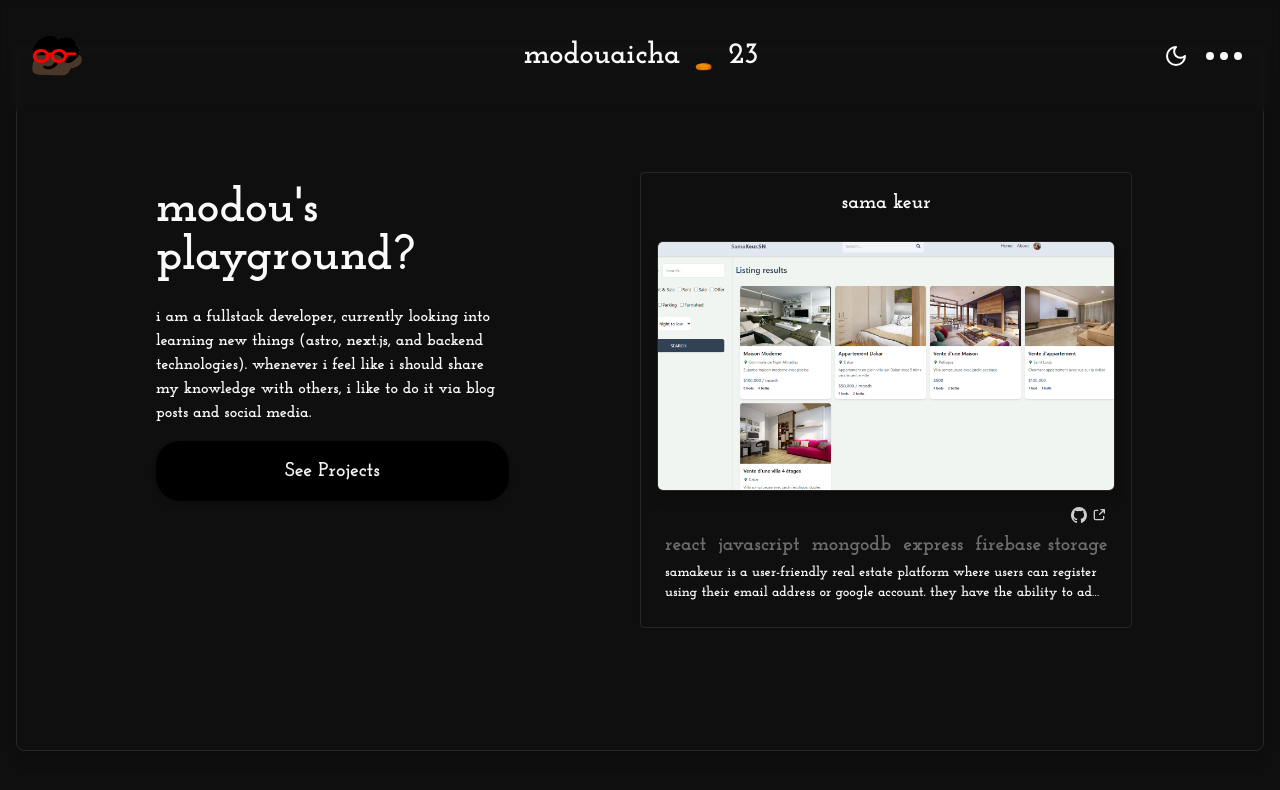
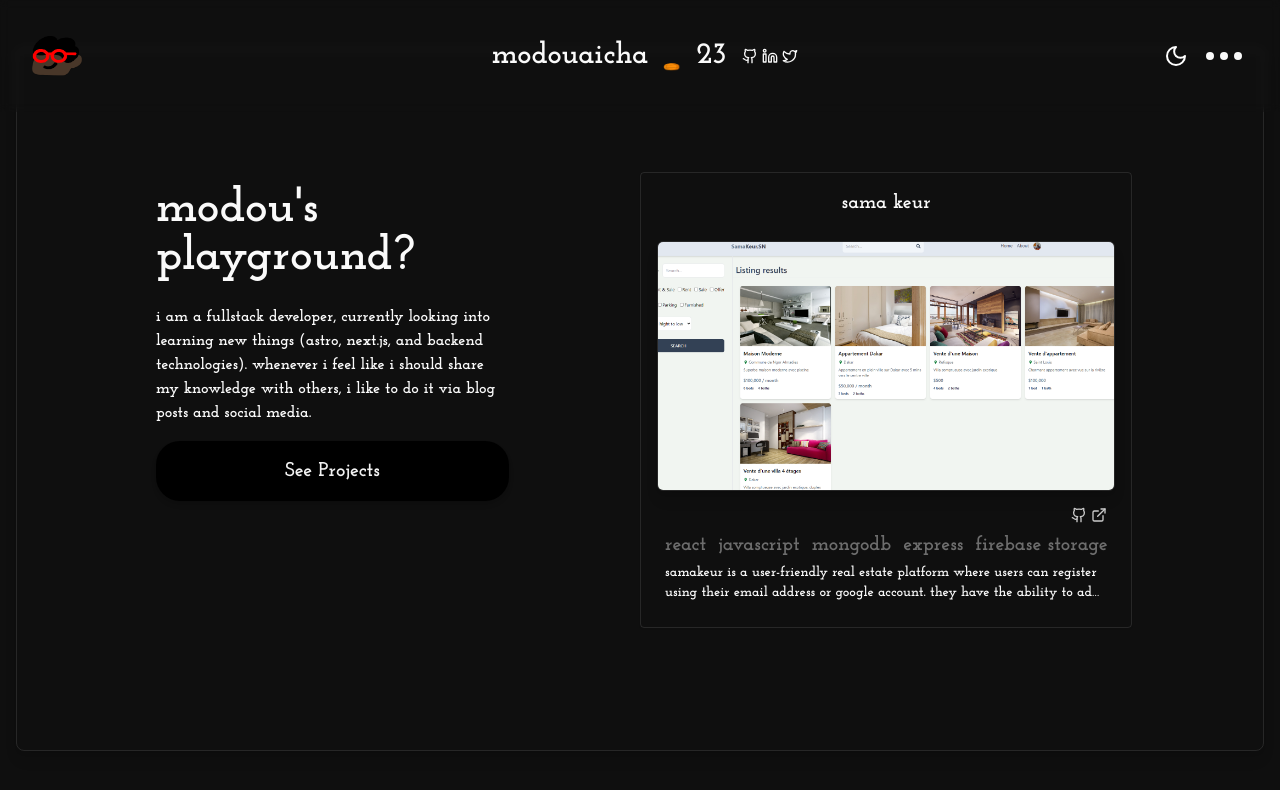
Before and after one commit to modouaicha023/modouaicha023, a Next.js app: page / in a window 1280 px wide. Shown: the top 790 px of the page. Built offline with nearby package versions, Linux system fonts and the light colour scheme.

Commit message:
Update imports and add social media links to Header component

```diff
--- a/src/app/page.jsx
+++ b/src/app/page.jsx
@@ -3,14 +3,11 @@ import Container from "@/components/ui/utils/Container";
 import Section from "@/components/ui/utils/Section";
 import Image from "next/image";
 import { Josefin_Slab } from "next/font/google";
-import  githubLight from "../../public/images/github.svg";
-import github from "../../public/images/github-light.svg";
-import urlIcon from "../../public/images/external-link.svg";
-import urlIconlight from "../../public/images/external-light.svg";
+import { Github, ExternalLink } from "lucide-react";
+
 import Link from "next/link";
 import { projects } from "./api/data";
 import { useEffect, useState } from "react";
-import { useTheme } from "next-themes";
 
 const josefinSlab = Josefin_Slab({
   weight: "700",
@@ -19,7 +16,6 @@ const josefinSlab = Josefin_Slab({
 });
 export default function Home() {
   const [currentProject, setCurrentProject] = useState(null);
-  const { theme, setTheme } = useTheme();
 
   useEffect(() => {
     const randomizeProject = () => {
@@ -49,8 +45,7 @@ export default function Home() {
               </p>
             </div>
             <Link href={"/projects"}>
-              <button
-                className="max-w-sm w-full text-xl font-extrabold text-center cursor-pointer group relative  px-8 py-4 bg-black text-[#f1f1f1] rounded-3xl hover:bg-opacity-90 hover:text-opacity-80  transition  shadow-md ">
+              <button className="max-w-sm w-full text-xl font-extrabold text-center cursor-pointer group relative  px-8 py-4 bg-black text-[#f1f1f1] rounded-3xl hover:bg-opacity-90 hover:text-opacity-80  transition  shadow-md ">
                 See Projects
               </button>
             </Link>
@@ -81,23 +76,10 @@ export default function Home() {
                   </div>
                   <div className="self-end flex gap-1 w-fit absolute right-0 -top-6 opacity-80">
                     <Link href={currentProject.githubUrl}>
-                      {" "}
-                      <Image
-                        src={theme === "dark" ? github : githubLight}
-                        width={16}
-                        height={16}
-                        alt="github"
-                        className="dark:to-white"
-                      />{" "}
+                      <Github size={16}/>
                     </Link>
                     <Link href={currentProject.url}>
-                      <Image
-                        src={theme === "dark" ? urlIcon : urlIconlight}
-                        width={16}
-                        height={16}
-                        alt="link"
-                        className=""
-                      />{" "}
+                      <ExternalLink size={16}/>
                     </Link>
                   </div>
                 </div>
--- a/src/components/Header.jsx
+++ b/src/components/Header.jsx
@@ -3,7 +3,7 @@ import Image from "next/image";
 import Link from "next/link";
 import React from "react";
 import logo from "../../public/images/Logo.png";
-import { MoreHorizontal } from "lucide-react";
+import { MoreHorizontal, Linkedin, Github, Twitter } from "lucide-react";
 // import dynamic from "next/dynamic";
 import basketball from "../../public/images/ballBAsket.gif";
 import ThemeToggle from "./ui/utils/ThemeToggle";
@@ -13,19 +13,26 @@ import ThemeToggle from "./ui/utils/ThemeToggle";
 // });
 export default function Header() {
   return (
-    <headers className="flex w-full  max-w-7xl items-center justify-between p-8 fixed top-0 z-10 backdrop-blur-sm">
+    <header className="flex w-full  max-w-7xl items-center justify-between p-8 fixed top-0 z-10 backdrop-blur-sm">
       <Link href="/">
         <Image src={logo} alt="avatar" height={40} />
       </Link>
-      <div className="font-extrabold text-center hidden sm:flex items-center justify-center min-w-[250px] text-3xl">
+      <div className="flex gap-2 justify-center items-center">
+        <div className="font-extrabold text-center hidden sm:flex items-center justify-center min-w-[250px] text-3xl">
           <span>modouaicha</span>
           <Image src={basketball} width={48} height={48} alt="Ball" />
           <span>23</span>
         </div>
+        <div className="flex gap-1">
+          <Link href="https://github.com/modouaicha023"><Github size={16}/></Link>
+          <Link href="https://www.linkedin.com/in/modouaicha023"><Linkedin size={16}/></Link>
+          <Link href="https://twitter.com/modouaicha023"><Twitter size={16}/></Link>
+        </div>
+      </div>
       <div className="flex items-center justify-center ">
         <ThemeToggle />
-        <MoreHorizontal size={48} className="cursor-pointer" />
+        <MoreHorizontal size={48} className="cursor-not-allowed" />
       </div>
-    </headers>
+    </header>
   );
 }
```
